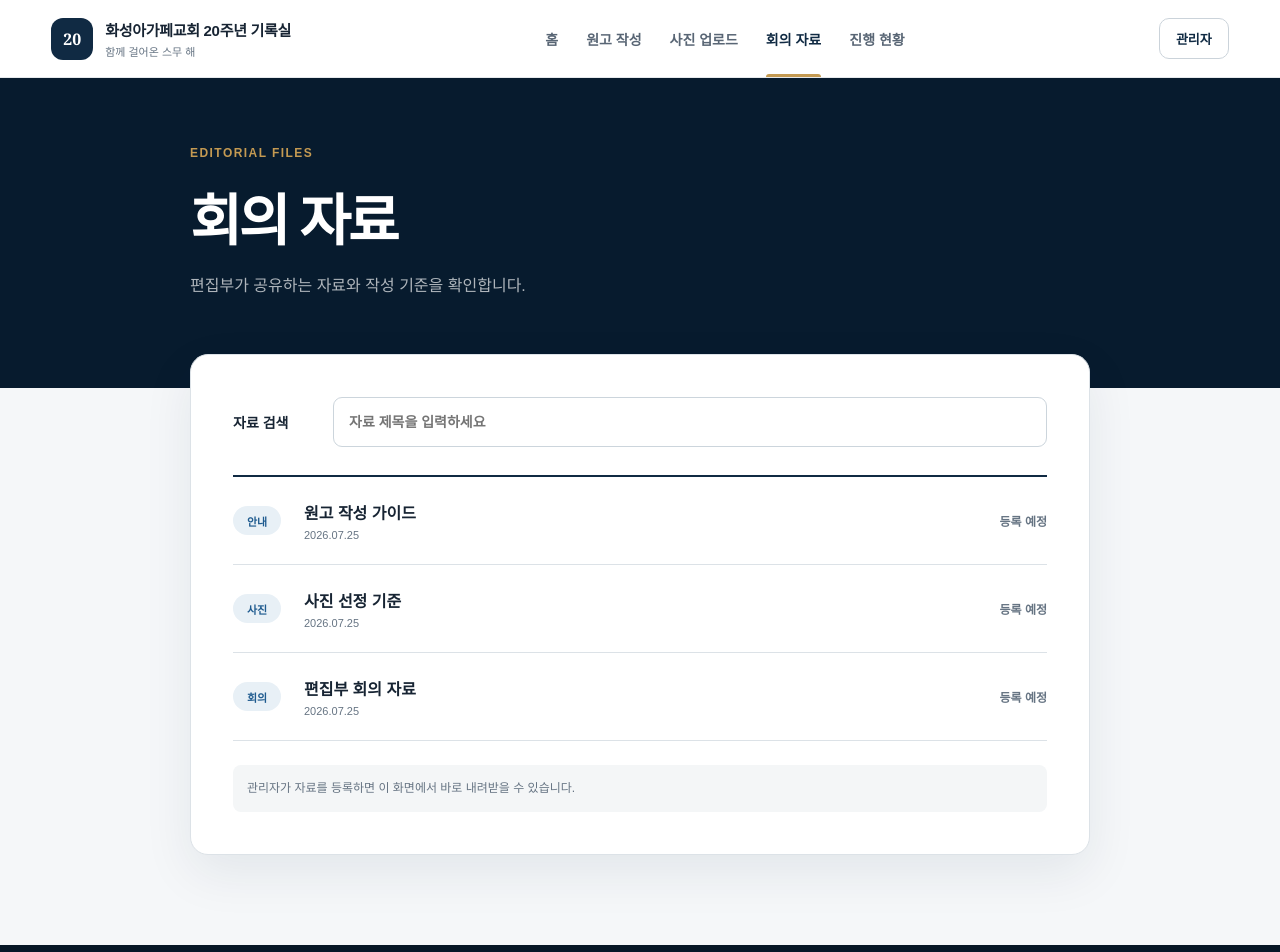
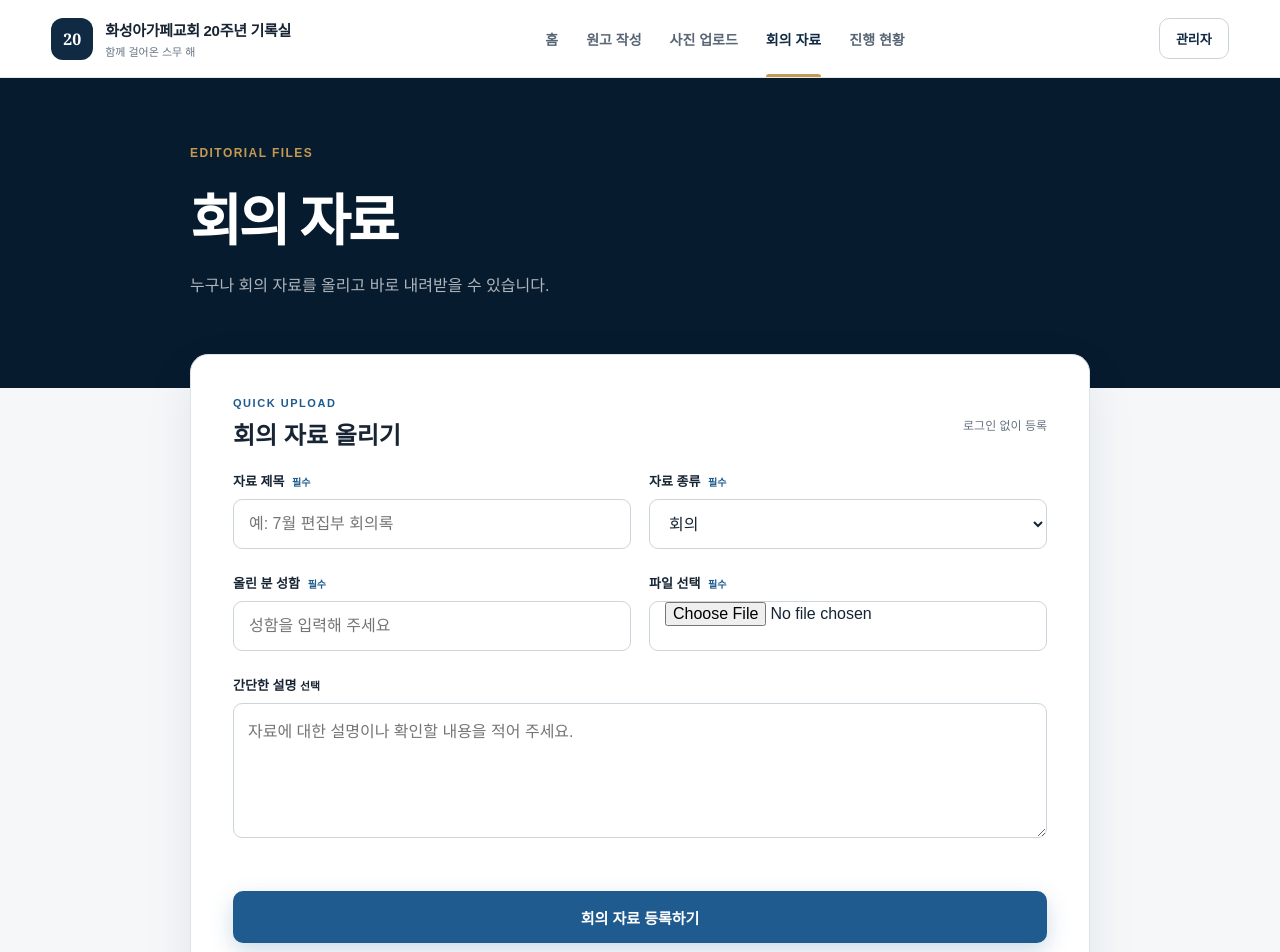
Before and after one commit to a01057674471-dot/agape-20th-records, a Next.js app: page /meetings in a window 1280 px wide. Shown: the top 952 px of the page. Built offline with nearby package versions, Linux system fonts and the light colour scheme.

Commit message:
회의 자료 업로드와 모바일 메뉴 개선
누구나 회의 자료를 등록하고 내려받을 수 있게 하며 모바일 메뉴와 홈 바로가기를 개선합니다.

```diff
--- a/app/globals.css
+++ b/app/globals.css
@@ -61,6 +61,7 @@ button, a { -webkit-tap-highlight-color: transparent; }
 .section-title h2 { margin: 0; font-size: clamp(32px, 4vw, 44px); letter-spacing: -.05em; }
 .section-title > span { color: var(--muted); font-size: 14px; }
 .task-grid { display: grid; grid-template-columns: repeat(3, 1fr); gap: 18px; }
+.task-grid.four-tasks { grid-template-columns: repeat(4, 1fr); }
 .task-card { position: relative; min-height: 285px; padding: 30px; overflow: hidden; border: 1px solid var(--line); border-radius: 18px; background: white; box-shadow: 0 8px 30px rgba(20,43,63,.05); transition: transform .18s ease, border-color .18s ease, box-shadow .18s ease; }
 .task-card:hover { transform: translateY(-5px); border-color: #aabac8; box-shadow: 0 16px 38px rgba(20,43,63,.1); }
 .task-number { color: var(--gold); font: 700 14px Georgia, serif; }
@@ -122,6 +123,17 @@ button, a { -webkit-tap-highlight-color: transparent; }
 .file-row h2 { margin: 0 0 5px; font-size: 16px; }
 .file-row p { margin: 0; color: var(--muted); font-size: 11px; }
 .file-row > strong { color: var(--muted); font-size: 12px; }
+.meeting-upload-card { margin-bottom: 24px; }
+.meeting-upload-card .panel-heading > div h2 { margin: 0; font-size: 24px; }
+.meeting-upload-card .panel-heading .eyebrow { margin-bottom: 7px; }
+.meeting-list-card { margin-top: 0; }
+.selected-file { margin: -5px 0 15px; padding: 13px 15px; border-radius: 8px; color: var(--muted); background: #f4f7f9; font-size: 13px; overflow-wrap: anywhere; }
+.uploaded-file-row { grid-template-columns: 55px minmax(0, 1fr) auto; padding: 16px 0; }
+.uploaded-file-row small { display: block; margin-top: 7px; color: var(--muted); font-size: 12px; line-height: 1.5; }
+.file-actions { display: flex; gap: 7px; }
+.file-actions button { min-height: 42px; padding: 0 12px; border-radius: 8px; font-size: 12px; font-weight: 800; cursor: pointer; }
+.download-button { border: 0; color: white; background: var(--blue); }
+.delete-button { border: 1px solid #e1c7c7; color: var(--danger); background: #fffafa; }
 .empty-state { padding: 50px; color: var(--muted); text-align: center; }
 .helper-note { margin: 24px 0 0; padding: 14px; border-radius: 8px; color: var(--muted); background: #f4f6f7; font-size: 12px; line-height: 1.6; }
 
@@ -265,6 +277,7 @@ footer { display: flex; justify-content: space-between; padding: 34px max(4vw, 2
   .hero-inner { padding-right: 0; }
   .hero-year { display: none; }
   .task-grid { grid-template-columns: 1fr; }
+  .task-grid.four-tasks { grid-template-columns: repeat(2, 1fr); }
   .task-card { min-height: 220px; }
   .task-card h3 { margin-top: 35px; }
   .dashboard-strip { grid-template-columns: 1fr; }
@@ -279,9 +292,10 @@ footer { display: flex; justify-content: space-between; padding: 34px max(4vw, 2
   .brand strong { max-width: 190px; font-size: 13px; }
   .brand small { display: none; }
   .admin-link { padding: 8px 11px; font-size: 11px; }
-  .mobile-nav { position: fixed; right: 0; bottom: 0; left: 0; z-index: 50; display: grid; grid-template-columns: repeat(5, 1fr); height: 66px; padding-bottom: env(safe-area-inset-bottom); border-top: 1px solid var(--line); background: rgba(255,255,255,.96); backdrop-filter: blur(15px); }
-  .mobile-nav a { display: grid; place-items: center; color: #75818c; font-size: 11px; }
+  .mobile-nav { position: fixed; right: 0; bottom: 0; left: 0; z-index: 50; display: grid; grid-template-columns: repeat(6, 1fr); height: 66px; padding-bottom: env(safe-area-inset-bottom); border-top: 1px solid var(--line); background: rgba(255,255,255,.96); backdrop-filter: blur(15px); }
+  .mobile-nav a { display: grid; place-items: center; min-width: 0; color: #75818c; font-size: 12px; }
   .mobile-nav a.active { color: var(--blue); font-weight: 800; }
+  .mobile-nav a:focus-visible { outline: 3px solid rgba(31,91,143,.25); outline-offset: -3px; }
   .hero-inner { width: calc(100% - 40px); padding: 70px 0 74px; }
   .modern-hero h1 { font-size: 45px; }
   .hero-lead { font-size: 16px; }
@@ -293,6 +307,7 @@ footer { display: flex; justify-content: space-between; padding: 34px max(4vw, 2
   .section-title > span { display: block; margin-top: 12px; }
   .section-title h2 { font-size: 32px; }
   .task-card { min-height: 200px; padding: 24px; }
+  .task-grid.four-tasks { grid-template-columns: 1fr; }
   .task-card h3 { margin-top: 27px; font-size: 24px; }
   .task-card > strong { right: 24px; bottom: 22px; left: 24px; }
   .dashboard-strip { gap: 28px; padding: 50px 18px; }
@@ -310,6 +325,12 @@ footer { display: flex; justify-content: space-between; padding: 34px max(4vw, 2
   .search-box { grid-template-columns: 1fr; gap: 9px; }
   .file-row { grid-template-columns: 50px 1fr; }
   .file-row > strong { grid-column: 2; }
+  .uploaded-file-row { grid-template-columns: 46px minmax(0, 1fr); gap: 10px; }
+  .uploaded-file-row > div:nth-child(2) { min-width: 0; }
+  .uploaded-file-row h2 { font-size: 15px; }
+  .uploaded-file-row p { overflow-wrap: anywhere; line-height: 1.55; }
+  .file-actions { grid-column: 1 / -1; }
+  .file-actions button { flex: 1; min-height: 46px; }
   .progress-summary { padding: 22px; }
   .progress-ring { width: 75px; height: 75px; }
   .timeline-item { grid-template-columns: 42px 1fr; padding: 15px 0; }
--- a/app/meetings/page.tsx
+++ b/app/meetings/page.tsx
@@ -1,36 +1,230 @@
 "use client";
 
-import { useMemo, useState } from "react";
+import { ChangeEvent, FormEvent, useEffect, useMemo, useRef, useState } from "react";
 import PageHeader from "../components/PageHeader";
 import SiteFooter from "../components/SiteFooter";
 
-const files = [
-  { title: "원고 작성 가이드", type: "안내", date: "2026.07.25", status: "등록 예정" },
-  { title: "사진 선정 기준", type: "사진", date: "2026.07.25", status: "등록 예정" },
-  { title: "편집부 회의 자료", type: "회의", date: "2026.07.25", status: "등록 예정" },
-];
+type MeetingFile = {
+  id: number;
+  title: string;
+  type: string;
+  uploader: string;
+  description: string;
+  fileName: string;
+  fileSize: number;
+  fileType: string;
+  uploadedAt: string;
+  file: Blob;
+};
+
+const DB_NAME = "agape-records";
+const STORE_NAME = "meeting-files";
+const MAX_FILE_SIZE = 30 * 1024 * 1024;
+
+function openDatabase() {
+  return new Promise<IDBDatabase>((resolve, reject) => {
+    const request = window.indexedDB.open(DB_NAME, 1);
+    request.onupgradeneeded = () => {
+      const database = request.result;
+      if (!database.objectStoreNames.contains(STORE_NAME)) {
+        database.createObjectStore(STORE_NAME, { keyPath: "id" });
+      }
+    };
+    request.onsuccess = () => resolve(request.result);
+    request.onerror = () => reject(request.error);
+  });
+}
+
+async function readFiles() {
+  const database = await openDatabase();
+  return new Promise<MeetingFile[]>((resolve, reject) => {
+    const request = database.transaction(STORE_NAME, "readonly").objectStore(STORE_NAME).getAll();
+    request.onsuccess = () => resolve((request.result as MeetingFile[]).sort((a, b) => b.id - a.id));
+    request.onerror = () => reject(request.error);
+  }).finally(() => database.close());
+}
+
+async function saveFile(item: MeetingFile) {
+  const database = await openDatabase();
+  return new Promise<void>((resolve, reject) => {
+    const request = database.transaction(STORE_NAME, "readwrite").objectStore(STORE_NAME).put(item);
+    request.onsuccess = () => resolve();
+    request.onerror = () => reject(request.error);
+  }).finally(() => database.close());
+}
+
+async function removeFile(id: number) {
+  const database = await openDatabase();
+  return new Promise<void>((resolve, reject) => {
+    const request = database.transaction(STORE_NAME, "readwrite").objectStore(STORE_NAME).delete(id);
+    request.onsuccess = () => resolve();
+    request.onerror = () => reject(request.error);
+  }).finally(() => database.close());
+}
+
+function readableSize(bytes: number) {
+  if (bytes < 1024 * 1024) return `${Math.max(1, Math.round(bytes / 1024))}KB`;
+  return `${(bytes / 1024 / 1024).toFixed(1)}MB`;
+}
 
 export default function MeetingsPage() {
+  const fileInput = useRef<HTMLInputElement>(null);
+  const [files, setFiles] = useState<MeetingFile[]>([]);
   const [query, setQuery] = useState("");
-  const filtered = useMemo(() => files.filter((file) => file.title.includes(query.trim())), [query]);
+  const [title, setTitle] = useState("");
+  const [type, setType] = useState("회의");
+  const [uploader, setUploader] = useState("");
+  const [description, setDescription] = useState("");
+  const [selectedFile, setSelectedFile] = useState<File | null>(null);
+  const [message, setMessage] = useState("");
+  const [loading, setLoading] = useState(true);
+
+  useEffect(() => {
+    readFiles()
+      .then(setFiles)
+      .catch(() => setMessage("이 브라우저에서는 파일 저장 기능을 사용할 수 없습니다."))
+      .finally(() => setLoading(false));
+  }, []);
+
+  const filtered = useMemo(() => {
+    const keyword = query.trim().toLowerCase();
+    if (!keyword) return files;
+    return files.filter((file) =>
+      [file.title, file.type, file.uploader, file.fileName].some((value) =>
+        value.toLowerCase().includes(keyword),
+      ),
+    );
+  }, [files, query]);
+
+  function chooseFile(event: ChangeEvent<HTMLInputElement>) {
+    const file = event.target.files?.[0] ?? null;
+    if (file && file.size > MAX_FILE_SIZE) {
+      setSelectedFile(null);
+      setMessage("파일은 최대 30MB까지 올릴 수 있습니다.");
+      event.target.value = "";
+      return;
+    }
+    setSelectedFile(file);
+    setMessage("");
+  }
+
+  async function submit(event: FormEvent) {
+    event.preventDefault();
+    if (!title.trim() || !uploader.trim() || !selectedFile) {
+      setMessage("자료 제목, 올린 분 성함, 파일을 모두 입력해 주세요.");
+      return;
+    }
+
+    const item: MeetingFile = {
+      id: Date.now(),
+      title: title.trim(),
+      type,
+      uploader: uploader.trim(),
+      description: description.trim(),
+      fileName: selectedFile.name,
+      fileSize: selectedFile.size,
+      fileType: selectedFile.type,
+      uploadedAt: new Date().toLocaleString("ko-KR"),
+      file: selectedFile,
+    };
+
+    try {
+      await saveFile(item);
+      setFiles((current) => [item, ...current]);
+      setTitle("");
+      setType("회의");
+      setUploader("");
+      setDescription("");
+      setSelectedFile(null);
+      if (fileInput.current) fileInput.current.value = "";
+      setMessage("회의 자료를 저장했습니다. 아래 목록에서 바로 내려받을 수 있습니다.");
+    } catch {
+      setMessage("파일을 저장하지 못했습니다. 저장 공간을 확인한 뒤 다시 시도해 주세요.");
+    }
+  }
+
+  function download(item: MeetingFile) {
+    const url = URL.createObjectURL(item.file);
+    const anchor = document.createElement("a");
+    anchor.href = url;
+    anchor.download = item.fileName;
+    anchor.click();
+    setTimeout(() => URL.revokeObjectURL(url), 1000);
+  }
+
+  async function deleteItem(item: MeetingFile) {
+    if (!window.confirm(`“${item.title}” 자료를 삭제할까요?`)) return;
+    await removeFile(item.id);
+    setFiles((current) => current.filter((file) => file.id !== item.id));
+  }
+
   return (
     <div className="site-shell">
       <PageHeader active="meetings" />
       <main className="subpage">
-        <section className="subpage-heading"><p className="kicker">EDITORIAL FILES</p><h1>회의 자료</h1><p>편집부가 공유하는 자료와 작성 기준을 확인합니다.</p></section>
-        <section className="content-card">
-          <label className="search-box"><span>자료 검색</span><input onChange={(e) => setQuery(e.target.value)} placeholder="자료 제목을 입력하세요" value={query} /></label>
+        <section className="subpage-heading">
+          <p className="kicker">EDITORIAL FILES</p>
+          <h1>회의 자료</h1>
+          <p>누구나 회의 자료를 올리고 바로 내려받을 수 있습니다.</p>
+        </section>
+
+        <form className="content-card meeting-upload-card" onSubmit={submit}>
+          <div className="panel-heading">
+            <div><p className="eyebrow dark">QUICK UPLOAD</p><h2>회의 자료 올리기</h2></div>
+            <span>로그인 없이 등록</span>
+          </div>
+          <div className="form-grid">
+            <label className="input-group">
+              <span>자료 제목 <em>필수</em></span>
+              <input onChange={(event) => setTitle(event.target.value)} placeholder="예: 7월 편집부 회의록" value={title} />
+            </label>
+            <label className="input-group">
+              <span>자료 종류 <em>필수</em></span>
+              <select onChange={(event) => setType(event.target.value)} value={type}>
+                <option>회의</option><option>안내</option><option>원고</option><option>사진</option><option>기타</option>
+              </select>
+            </label>
+            <label className="input-group">
+              <span>올린 분 성함 <em>필수</em></span>
+              <input onChange={(event) => setUploader(event.target.value)} placeholder="성함을 입력해 주세요" value={uploader} />
+            </label>
+            <label className="input-group">
+              <span>파일 선택 <em>필수</em></span>
+              <input accept=".hwp,.hwpx,.doc,.docx,.pdf,.ppt,.pptx,.xls,.xlsx,.jpg,.jpeg,.png,.zip" onChange={chooseFile} ref={fileInput} type="file" />
+            </label>
+          </div>
+          <label className="input-group">
+            <span>간단한 설명 <small>선택</small></span>
+            <textarea onChange={(event) => setDescription(event.target.value)} placeholder="자료에 대한 설명이나 확인할 내용을 적어 주세요." value={description} />
+          </label>
+          {selectedFile && <p className="selected-file">선택한 파일: <strong>{selectedFile.name}</strong> · {readableSize(selectedFile.size)}</p>}
+          {message && <p className="alert-message" role="status">{message}</p>}
+          <button className="btn btn-primary wide-button" type="submit">회의 자료 등록하기</button>
+          <p className="save-note">파일당 최대 30MB · 현재는 자료를 올린 기기의 브라우저에 저장됩니다.</p>
+        </form>
+
+        <section className="content-card meeting-list-card">
+          <div className="panel-heading"><h2>등록된 자료</h2><span>{files.length}개</span></div>
+          <label className="search-box"><span>자료 검색</span><input onChange={(event) => setQuery(event.target.value)} placeholder="제목, 종류, 이름으로 검색" value={query} /></label>
           <div className="file-list">
-            {filtered.map((file) => (
-              <article className="file-row" key={file.title}>
+            {loading && <p className="empty-state">자료를 불러오는 중입니다.</p>}
+            {!loading && filtered.map((file) => (
+              <article className="file-row uploaded-file-row" key={file.id}>
                 <span className="file-type">{file.type}</span>
-                <div><h2>{file.title}</h2><p>{file.date}</p></div>
-                <strong>{file.status}</strong>
+                <div>
+                  <h2>{file.title}</h2>
+                  <p>{file.uploader} · {file.uploadedAt} · {file.fileName} ({readableSize(file.fileSize)})</p>
+                  {file.description && <small>{file.description}</small>}
+                </div>
+                <div className="file-actions">
+                  <button className="download-button" onClick={() => download(file)} type="button">내려받기</button>
+                  <button className="delete-button" onClick={() => deleteItem(file)} type="button">삭제</button>
+                </div>
               </article>
             ))}
-            {filtered.length === 0 && <p className="empty-state">검색 결과가 없습니다.</p>}
+            {!loading && filtered.length === 0 && <p className="empty-state">등록된 자료가 없습니다.</p>}
           </div>
-          <p className="helper-note">관리자가 자료를 등록하면 이 화면에서 바로 내려받을 수 있습니다.</p>
+          <p className="helper-note">여러 사람의 휴대전화와 컴퓨터에서 같은 자료를 함께 보려면 다음 단계에서 온라인 저장소 연결이 필요합니다.</p>
         </section>
       </main>
       <SiteFooter />
```
Also changed, not shown: app/components/PageHeader.tsx (+8 -2 lines), app/page.tsx (+8 -1 lines).
